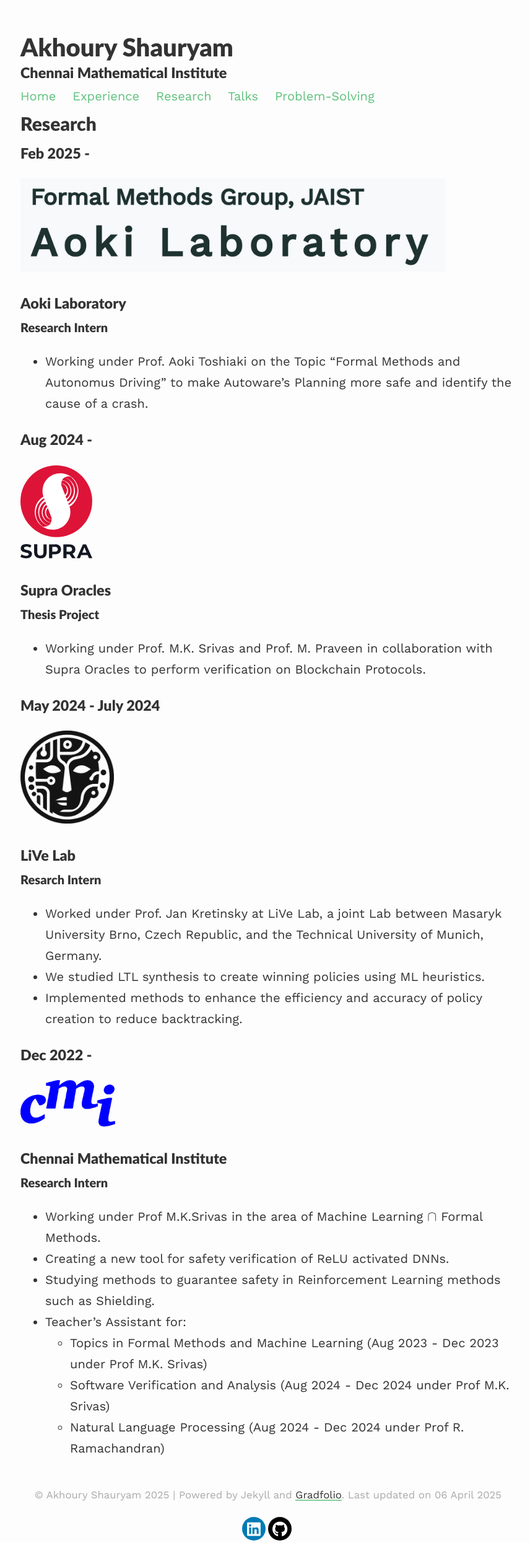
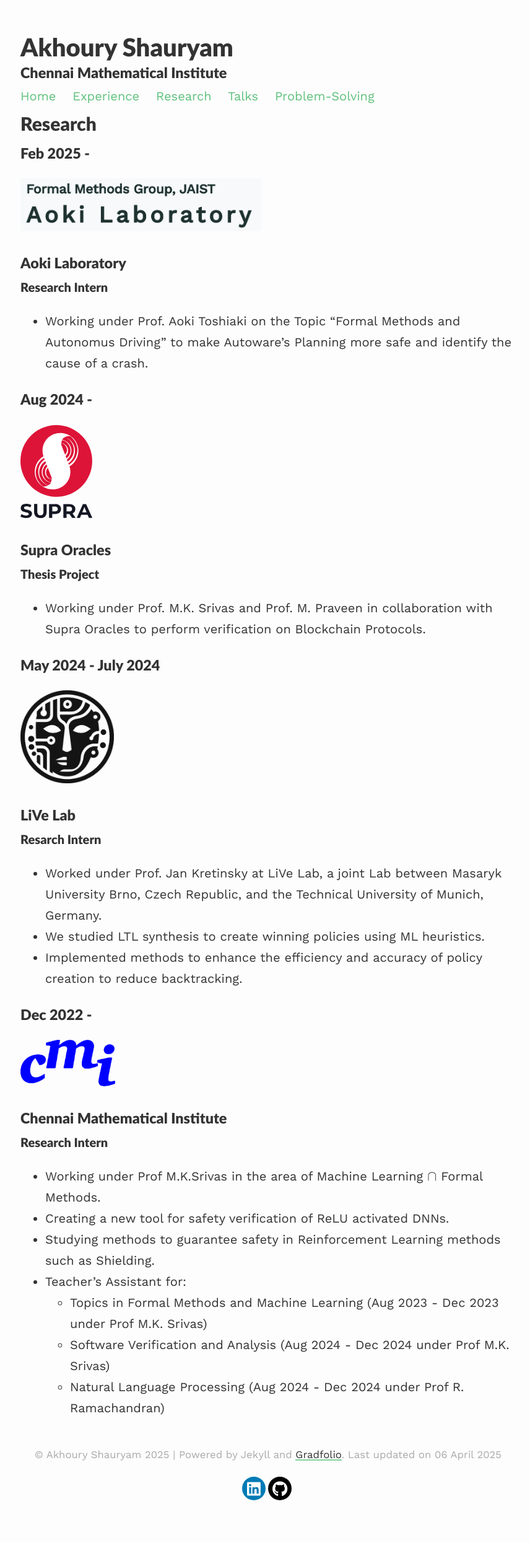
Before and after one commit to Satan-Claws/Satan-Claws.github.io, a Jekyll site: the page built from _pages/Research.md, in a window 1280 px wide. Shown: the whole page at 62% size, without its empty margins (207-1063 px from the left). Built offline with Jekyll 4.4.1, drawn with Linux system fonts in a browser that asks for light colours; nearby versions of some CDN libraries; formulas are drawn with MathJax 3; after the commit the page ends 2425 px from its top, so only the background shows below that.

Commit message:
Update Research.md

```diff
--- a/_pages/Research.md
+++ b/_pages/Research.md
@@ -7,7 +7,7 @@
 # Research
 
 ### Feb 2025 -
-<img src="/assets/images/aokilab.png" height="150">
+<img src="/assets/images/aokilab.png" height="85">
 
 ### Aoki Laboratory
 #### Research Intern
```
